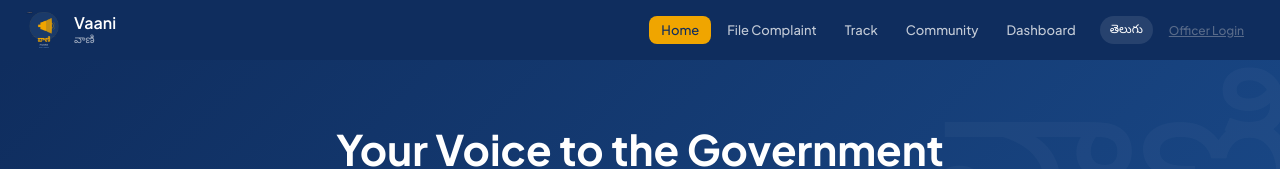
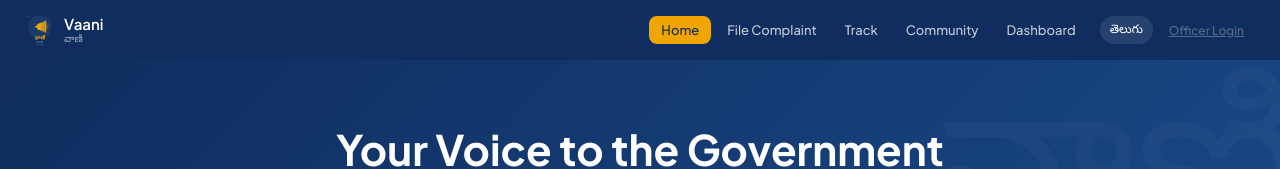
Before and after one commit to andhrapradeshvaani-afk/vaani-frontend, a Next.js app: page / in a window 1280 px wide. Shown: the top 169 px of the page. Built offline with nearby package versions, Linux system fonts and the light colour scheme; no server answers; a web font is replaced by a local one.

Commit message:
fix: tighten nav logo gap and size

```diff
--- a/app/components/Nav.js
+++ b/app/components/Nav.js
@@ -13,11 +13,11 @@ export default function Nav({ lang, setLang }) {
 
   return (
     <nav className="nav">
-      <Link href="/" className="nav-brand">
-        <img src="/favicon.png" alt="Vaani" style={{width:'40px',height:'40px',borderRadius:'10px',objectFit:'cover'}} />
-        <div>
-          <div className="nav-title">Vaani</div>
-          <div className="nav-te">వాణి</div>
+      <Link href="/" className="nav-brand" style={{gap:'8px'}}>
+        <img src="/favicon.png" alt="Vaani" style={{width:'32px',height:'32px',borderRadius:'8px',objectFit:'cover',flexShrink:0}} />
+        <div style={{lineHeight:'1.2'}}>
+          <div className="nav-title" style={{fontSize:'15px'}}>Vaani</div>
+          <div className="nav-te" style={{fontSize:'10px'}}>వాణి</div>
         </div>
       </Link>
       <div className="nav-links">
```
